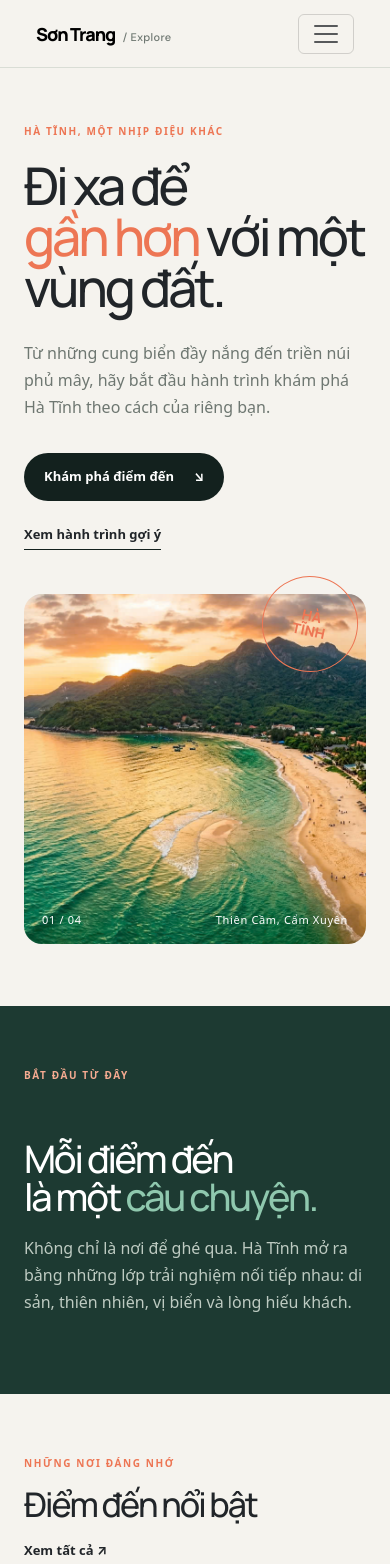
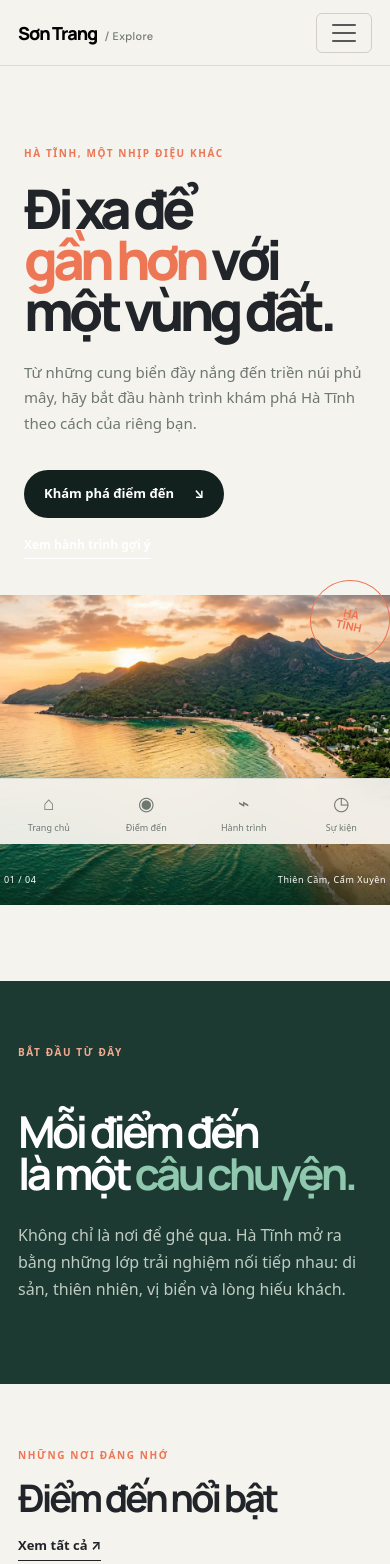
Before and after one commit to DungVVN/HaTinhTour-codex, a React (Vite) app: page / in a window 390 px wide. Shown: the top 1564 px of the page. Built offline with nearby package versions, Linux system fonts and the light colour scheme.

Commit message:
feat: redesign responsive full-screen experience

```diff
--- a/src/main.jsx
+++ b/src/main.jsx
@@ -5,97 +5,63 @@ import 'bootstrap/dist/css/bootstrap.min.css';
 import './styles.css';
 
 const destinations = [
-  { name: 'Biển Thiên Cầm', area: 'Cẩm Xuyên', type: 'Biển', image: '/bien-thien-cam-hoang-hon.jpg', text: 'Một cung biển cong mềm, nơi núi Hồng và mặt nước gặp nhau trong ánh chiều.' },
-  { name: 'Ngã ba Đồng Lộc', area: 'Can Lộc', type: 'Lịch sử', image: '/nga-ba-dong-loc-tuong-dai.jpg', text: 'Không gian tưởng niệm trang nghiêm, kể lại một phần ký ức không thể quên.' },
-  { name: 'Chùa Hương Tích', area: 'Can Lộc', type: 'Tâm linh', image: '/chua-huong-tich-panorama.jpg', text: 'Hành trình lên núi qua mây, rừng thông và quần thể cổ tự trên Hồng Lĩnh.' },
-  { name: 'Hồ sinh thái', area: 'Hà Tĩnh', type: 'Sinh thái', image: '/ho-sinh-thai-ha-tinh.jpg', text: 'Một khoảng xanh chậm rãi cho những ngày muốn rời xa nhịp sống đô thị.' },
+  { id: 'thien-cam', name: 'Biển Thiên Cầm', area: 'Cẩm Xuyên', type: 'Biển', image: '/bien-thien-cam-hoang-hon.jpg', text: 'Một cung biển cong mềm, nơi núi Hồng và mặt nước gặp nhau trong ánh chiều.' },
+  { id: 'dong-loc', name: 'Ngã ba Đồng Lộc', area: 'Can Lộc', type: 'Lịch sử', image: '/nga-ba-dong-loc-tuong-dai.jpg', text: 'Không gian tưởng niệm trang nghiêm, kể lại một phần ký ức không thể quên.' },
+  { id: 'huong-tich', name: 'Chùa Hương Tích', area: 'Can Lộc', type: 'Tâm linh', image: '/chua-huong-tich-panorama.jpg', text: 'Hành trình lên núi qua mây, rừng thông và quần thể cổ tự trên Hồng Lĩnh.' },
+  { id: 'sinh-thai', name: 'Hồ sinh thái', area: 'Hà Tĩnh', type: 'Sinh thái', image: '/ho-sinh-thai-ha-tinh.jpg', text: 'Một khoảng xanh chậm rãi cho những ngày muốn rời xa nhịp sống đô thị.' },
+  { id: 'thien-cam', name: 'Bãi biển Thiên Cầm', area: 'Cẩm Xuyên', type: 'Nghỉ dưỡng', image: '/thien-cam-beach.jpg', text: 'Nắng, gió và vị biển tạo nên một khoảng nghỉ rất riêng.' },
+  { id: 'food', name: 'Vị quê Hà Tĩnh', area: 'Hà Tĩnh', type: 'Ẩm thực', image: '/am-thuc-dac-san-ha-tinh.jpg', text: 'Mỗi món ăn là một cách người Hà Tĩnh kể chuyện về quê hương.' },
 ];
 
 const categories = [
-  ['01', 'Văn hóa', 'Những câu chuyện làm nên bản sắc vùng đất'],
-  ['02', 'Sinh thái', 'Rừng, hồ và những lối đi nhiều tầng xanh'],
-  ['03', 'Ẩm thực', 'Hương vị địa phương trong từng mùa du lịch'],
-  ['04', 'Tâm linh', 'Những điểm đến để lắng lại và kết nối'],
+  ['01', 'Văn hóa', 'Những câu chuyện làm nên bản sắc vùng đất'], ['02', 'Sinh thái', 'Rừng, hồ và những lối đi nhiều tầng xanh'],
+  ['03', 'Ẩm thực', 'Hương vị địa phương trong từng mùa du lịch'], ['04', 'Tâm linh', 'Những điểm đến để lắng lại và kết nối'],
 ];
 
 const journeys = [
   { title: 'Hà Tĩnh trong một ngày', meta: '4 điểm đến · Khoảng 8 giờ', image: '/bien-thien-cam-hoang-hon.jpg', stops: ['Ngã ba Đồng Lộc', 'Chùa Hương Tích', 'Biển Thiên Cầm'] },
-  { title: 'Theo dấu lịch sử', meta: '2 ngày 1 đêm · 5 điểm dừng', image: '/nga-ba-dong-loc-tuong-dai.jpg', stops: ['Ngã ba Đồng Lộc', 'Khu lưu niệm Nguyễn Du', 'Thành Sen'] },
+  { title: 'Theo dấu lịch sử', meta: '2 ngày 1 đêm · 5 điểm dừng', image: '/nga-ba-dong-loc.jpg', stops: ['Ngã ba Đồng Lộc', 'Nguyễn Du', 'Thành Sen'] },
   { title: 'Mùa xanh Hà Tĩnh', meta: 'Cuối tuần · Nhóm gia đình', image: '/sinh-thai-thac-nuoc.jpg', stops: ['Hồ sinh thái', 'Thác nước', 'Bữa cơm địa phương'] },
 ];
 
-function App() {
-  const [query, setQuery] = useState('');
-  const [activeFilter, setActiveFilter] = useState('Tất cả');
-  const [selected, setSelected] = useState(null);
-  const [shareOpen, setShareOpen] = useState(false);
-  const [copied, setCopied] = useState(false);
-  const [eventMode, setEventMode] = useState('list');
+const events = [
+  { date: '18', month: 'THÁNG 8', title: 'Lễ hội biển Thiên Cầm', place: 'Quảng trường biển Thiên Cầm · 19:00' },
+  { date: '24', month: 'THÁNG 8', title: 'Tuần văn hóa Nguyễn Du', place: 'Khu lưu niệm Đại thi hào Nguyễn Du' },
+  { date: '05', month: 'THÁNG 9', title: 'Phiên chợ vị quê', place: 'Trung tâm thành phố Hà Tĩnh' },
+];
 
-  const filteredDestinations = useMemo(() => destinations.filter((item) => {
-    const matchesFilter = activeFilter === 'Tất cả' || item.type === activeFilter;
-    const term = query.toLowerCase().trim();
-    return matchesFilter && (!term || `${item.name} ${item.area} ${item.type}`.toLowerCase().includes(term));
-  }), [activeFilter, query]);
+function Icon({ children }) { return <span className="icon" aria-hidden="true">{children}</span>; }
 
-  const copyLink = async () => {
-    try { await navigator.clipboard.writeText(window.location.href); } catch { /* mock fallback */ }
-    setCopied(true);
-    window.setTimeout(() => setCopied(false), 1800);
-  };
-
-  return <div className="site-shell">
-    <Navbar expand="md" className="topbar" sticky="top">
-      <Container className="topbar-inner">
-        <Navbar.Brand as="a" href="#top" className="wordmark" aria-label="Khám phá Hà Tĩnh">Sơn Trang <span>/ Explore</span></Navbar.Brand>
-        <Navbar.Toggle aria-controls="main-navigation" />
-        <Navbar.Collapse id="main-navigation">
-          <Nav className="main-nav mx-auto" aria-label="Điều hướng chính">
-            <Nav.Link href="#destinations">Điểm đến</Nav.Link><Nav.Link href="#journeys">Hành trình</Nav.Link><Nav.Link href="#events">Sự kiện</Nav.Link>
-          </Nav>
-          <Button as="a" href="#son-trang" variant="outline-dark" className="outline-link">Về Sơn Trang <span>↗</span></Button>
-        </Navbar.Collapse>
+function Header({ active, setActive }) {
+  return <>
+    <Navbar expand="lg" className="topbar" sticky="top">
+      <Container fluid className="topbar-inner page-gutter"><Navbar.Brand href="#top" className="wordmark">Sơn Trang <span>/ Explore</span></Navbar.Brand><Navbar.Toggle aria-controls="main-navigation" />
+        <Navbar.Collapse id="main-navigation"><Nav className="main-nav mx-auto"><Nav.Link active={active === 'destinations'} href="#destinations" onClick={() => setActive('destinations')}>Điểm đến</Nav.Link><Nav.Link active={active === 'journeys'} href="#journeys" onClick={() => setActive('journeys')}>Hành trình</Nav.Link><Nav.Link active={active === 'events'} href="#events" onClick={() => setActive('events')}>Sự kiện</Nav.Link></Nav><Button as="a" href="#son-trang" className="outline-link">Về Sơn Trang <span>↗</span></Button></Navbar.Collapse>
       </Container>
     </Navbar>
+    <nav className="mobile-nav" aria-label="Điều hướng mobile"><a href="#top">⌂<small>Trang chủ</small></a><a href="#destinations">◉<small>Điểm đến</small></a><a href="#journeys">⌁<small>Hành trình</small></a><a href="#events">◷<small>Sự kiện</small></a></nav>
+  </>;
+}
 
-    <main id="top">
-      <section className="hero section-pad">
-        <div className="hero-copy">
-          <p className="eyebrow">Hà Tĩnh, một nhịp điệu khác</p>
-          <h1>Đi xa để<br /><em>gần hơn</em> với một vùng đất.</h1>
-          <p className="hero-intro">Từ những cung biển đầy nắng đến triền núi phủ mây, hãy bắt đầu hành trình khám phá Hà Tĩnh theo cách của riêng bạn.</p>
-          <div className="hero-actions"><Button as="a" className="button button-dark" href="#destinations">Khám phá điểm đến <span>↘</span></Button><a className="text-link" href="#journeys">Xem hành trình gợi ý</a></div>
-        </div>
-        <div className="hero-visual"><img src="/bien-thien-cam-hoang-hon.jpg" alt="Biển Thiên Cầm lúc hoàng hôn" /><div className="hero-caption"><span>01 / 04</span><span>Thiên Cầm, Cẩm Xuyên</span></div><div className="hero-stamp">HÀ<br />TĨNH</div></div>
-      </section>
+function Hero() { return <section className="hero full-bleed" id="top"><div className="hero-copy page-gutter"><p className="eyebrow">Hà Tĩnh, một nhịp điệu khác</p><h1>Đi xa để<br /><em>gần hơn</em> với<br />một vùng đất.</h1><p className="hero-intro">Từ những cung biển đầy nắng đến triền núi phủ mây, hãy bắt đầu hành trình khám phá Hà Tĩnh theo cách của riêng bạn.</p><div className="hero-actions"><a className="button button-dark" href="#destinations">Khám phá điểm đến <span>↘</span></a><a className="text-link light-link" href="#journeys">Xem hành trình gợi ý</a></div></div><div className="hero-visual"><img src="/bien-thien-cam-hoang-hon.jpg" alt="Biển Thiên Cầm lúc hoàng hôn" /><div className="hero-caption"><span>01 / 04</span><span>Thiên Cầm, Cẩm Xuyên</span></div><div className="hero-stamp">HÀ<br />TĨNH</div></div><div className="hero-scroll">Cuộn để khám phá ↓</div></section>; }
 
-      <section className="intro-strip section-pad"><p className="eyebrow">Bắt đầu từ đây</p><div><h2>Mỗi điểm đến<br />là một <span>câu chuyện.</span></h2><p>Không chỉ là nơi để ghé qua. Hà Tĩnh mở ra bằng những lớp trải nghiệm nối tiếp nhau: di sản, thiên nhiên, vị biển và lòng hiếu khách.</p></div></section>
+function DestinationCard({ item, onSelect }) { return <Card className="destination-card" onClick={() => onSelect(item)}><Card.Img src={item.image} alt={item.name} /><Card.Body><div className="card-meta"><Badge>{item.type}</Badge><span>{item.area}</span></div><Card.Title as="h3">{item.name}</Card.Title><Card.Text>{item.text}</Card.Text><Button variant="light" className="icon-button" aria-label={`Xem chi tiết ${item.name}`}>↗</Button></Card.Body></Card>; }
 
-      <section id="destinations" className="section-pad destinations-section">
-        <div className="section-heading"><div><p className="eyebrow">Những nơi đáng nhớ</p><h2>Điểm đến nổi bật</h2></div><a className="text-link" href="#search">Xem tất cả <span>↗</span></a></div>
-        <div className="destination-layout">
-          <div className="destination-feature"><img src="/chua-huong-tich-panorama.jpg" alt="Chùa trên núi trong mây" /><div className="feature-label"><span>Điểm đến của tháng</span><strong>Chùa Hương Tích</strong><small>Can Lộc · Tâm linh</small></div></div>
-          <Row className="destination-grid g-3">{filteredDestinations.slice(0, 3).map((item) => <Col key={item.name} xs={12} sm={6}><Card className="destination-card h-100" onClick={() => setSelected(item)}><Card.Img variant="top" src={item.image} alt={item.name} /><Card.Body className="card-body"><div className="card-meta"><Badge bg="light" text="dark">{item.type}</Badge><span>{item.area}</span></div><Card.Title as="h3">{item.name}</Card.Title><Card.Text>{item.text}</Card.Text><Button variant="light" className="icon-button" aria-label={`Xem chi tiết ${item.name}`}>↗</Button></Card.Body></Card></Col>)}</Row>
-        </div>
-      </section>
-
-      <section id="search" className="search-section section-pad"><div className="search-header"><div><p className="eyebrow">Tìm theo cảm hứng</p><h2>Bạn muốn đi đâu?</h2></div><p>Chọn một chủ đề, hoặc nhập tên địa danh để bắt đầu.</p></div><div className="search-controls"><Form.Label className="search-box"><span>⌕</span><Form.Control value={query} onChange={(e) => setQuery(e.target.value)} placeholder="Tìm kiếm điểm đến, sự kiện, địa danh..." /></Form.Label><div className="filter-row">{['Tất cả', 'Biển', 'Lịch sử', 'Tâm linh', 'Sinh thái'].map((filter) => <Button variant={activeFilter === filter ? 'dark' : 'outline-secondary'} className="filter" key={filter} onClick={() => setActiveFilter(filter)}>{filter}</Button>)}</div></div><p className="result-note">{filteredDestinations.length} điểm đến phù hợp <span>{query || activeFilter !== 'Tất cả' ? `với “${query || activeFilter}”` : 'trong gợi ý hôm nay'}</span></p></section>
-
-      <section className="category-section section-pad"><div className="section-heading"><div><p className="eyebrow">Chọn một hướng đi</p><h2>Khám phá theo chủ đề</h2></div><span className="section-count">04 / 08 danh mục</span></div><div className="category-list">{categories.map(([number, title, description]) => <a href="#destinations" className="category-row" key={title}><span>{number}</span><h3>{title}</h3><p>{description}</p><strong>↗</strong></a>)}</div></section>
-
-      <section id="journeys" className="journey-section section-pad"><div className="journey-heading"><p className="eyebrow">Đã sắp xếp cho bạn</p><h2>Một ngày, hai ngày,<br /><em>hay cả một mùa.</em></h2><p>Những hành trình gợi ý để bạn có thể lên đường ngay từ lần đầu tiên.</p></div><div className="journey-grid">{journeys.map((journey, index) => <article className={`journey-card journey-${index + 1}`} key={journey.title}><img src={journey.image} alt={journey.title} /><div className="journey-overlay"><span>{journey.meta}</span><h3>{journey.title}</h3><p>{journey.stops.join('  →  ')}</p><button className="light-link" onClick={() => setSelected({ name: journey.title, area: journey.meta, type: 'Hành trình', image: journey.image, text: journey.stops.join(' → ') })}>Xem hành trình ↗</button></div></article>)}</div></section>
-
-      <section id="events" className="events-section section-pad"><div className="section-heading"><div><p className="eyebrow">Lưu lại ngày hẹn</p><h2>Sự kiện & theo mùa</h2></div><div className="mode-switch"><button className={eventMode === 'list' ? 'active' : ''} onClick={() => setEventMode('list')}>Danh sách</button><button className={eventMode === 'calendar' ? 'active' : ''} onClick={() => setEventMode('calendar')}>Lịch</button></div></div>{eventMode === 'list' ? <div className="event-list"><article><span className="event-date">18<br /><small>THÁNG 8</small></span><div><span className="event-status">Sắp diễn ra</span><h3>Lễ hội biển Thiên Cầm</h3><p>Quảng trường biển Thiên Cầm · 19:00</p></div><span>↗</span></article><article><span className="event-date">24<br /><small>THÁNG 8</small></span><div><span className="event-status muted">Đang diễn ra</span><h3>Tuần văn hóa Nguyễn Du</h3><p>Khu lưu niệm Đại thi hào Nguyễn Du</p></div><span>↗</span></article></div> : <div className="calendar"><div className="calendar-top"><strong>Tháng 8 / 2026</strong><span>← &nbsp; →</span></div><div className="calendar-days">{['T2','T3','T4','T5','T6','T7','CN'].map((day) => <span key={day}>{day}</span>)}{Array.from({ length: 31 }, (_, i) => <button className={i + 1 === 18 || i + 1 === 24 ? 'has-event' : ''} key={i}>{i + 1}</button>)}</div></div>}</section>
-
-      <section id="son-trang" className="son-trang"><div className="son-image"><img src="/ha-tinh-scenery.jpg" alt="Cảnh quan Hà Tĩnh" /></div><div className="son-copy"><p className="eyebrow">Khám phá thêm</p><h2>Sơn Trang</h2><p>Một điểm dừng để nghỉ ngơi, kết nối và tiếp tục những hành trình đẹp hơn tại Hà Tĩnh.</p><a className="button button-light" href="#top">Khám phá Sơn Trang <span>↗</span></a></div></section>
-    </main>
-
-    <footer className="footer section-pad"><div className="wordmark">Sơn Trang <span>/ Explore</span></div><p>Khám phá Hà Tĩnh theo nhịp của riêng bạn.</p><span>© 2026 Sơn Trang</span></footer>
-
-    <Modal show={Boolean(selected)} onHide={() => setSelected(null)} centered className="detail-modal-bootstrap">
-      <Modal.Header closeButton><Modal.Title>{selected?.name}</Modal.Title></Modal.Header>
-      {selected && <><Modal.Body><img className="modal-image" src={selected.image} alt={selected.name} /><div className="card-meta mt-3"><Badge bg="light" text="dark">{selected.type}</Badge><span>{selected.area}</span></div><p className="mt-3 mb-0">{selected.text}</p></Modal.Body><Modal.Footer><Button variant="dark" onClick={() => setShareOpen(true)}>Chia sẻ ↗</Button><Button variant="outline-dark" onClick={() => setSelected(null)}>Xem trên bản đồ</Button></Modal.Footer></>}
-    </Modal>
+function App() {
+  const [query, setQuery] = useState(''); const [filter, setFilter] = useState('Tất cả'); const [selected, setSelected] = useState(null); const [shareOpen, setShareOpen] = useState(false); const [copied, setCopied] = useState(false); const [eventMode, setEventMode] = useState('list'); const [active, setActive] = useState('home');
+  const filtered = useMemo(() => destinations.filter((item) => (filter === 'Tất cả' || item.type === filter) && `${item.name} ${item.area} ${item.type}`.toLowerCase().includes(query.toLowerCase().trim())), [query, filter]);
+  const select = (item) => setSelected(item); const copyLink = async () => { try { await navigator.clipboard.writeText(window.location.href); } catch {} setCopied(true); window.setTimeout(() => setCopied(false), 1800); };
+  return <div className="site-shell"><Header active={active} setActive={setActive} /><main>
+    <Hero />
+    <section className="intro-strip full-bleed section-pad"><p className="eyebrow">Bắt đầu từ đây</p><div><h2>Mỗi điểm đến<br />là một <span>câu chuyện.</span></h2><p>Không chỉ là nơi để ghé qua. Hà Tĩnh mở ra bằng những lớp trải nghiệm nối tiếp nhau: di sản, thiên nhiên, vị biển và lòng hiếu khách.</p></div></section>
+    <section id="destinations" className="section-pad destinations-section"><div className="section-heading"><div><p className="eyebrow">Những nơi đáng nhớ</p><h2>Điểm đến nổi bật</h2></div><a className="text-link" href="#search">Xem tất cả ↗</a></div><div className="destination-layout"><div className="destination-feature"><img src="/chua-huong-tich-panorama.jpg" alt="Chùa Hương Tích trên núi" /><div className="feature-label"><span>Điểm đến của tháng</span><strong>Chùa Hương Tích</strong><small>Can Lộc · Tâm linh</small></div></div><Row className="destination-grid g-3">{filtered.slice(0, 4).map(item => <Col key={item.id + item.image} xs={12} sm={6}><DestinationCard item={item} onSelect={select} /></Col>)}</Row></div></section>
+    <section id="search" className="search-section section-pad"><div className="search-header"><div><p className="eyebrow">Tìm theo cảm hứng</p><h2>Bạn muốn đi đâu?</h2></div><p>Chọn một chủ đề, hoặc nhập tên địa danh để bắt đầu.</p></div><div className="search-controls"><Form.Label className="search-box"><span>⌕</span><Form.Control value={query} onChange={e => setQuery(e.target.value)} placeholder="Tìm kiếm điểm đến, sự kiện, địa danh..." /></Form.Label><div className="filter-row">{['Tất cả', 'Biển', 'Lịch sử', 'Tâm linh', 'Sinh thái'].map(item => <Button key={item} className={`filter ${filter === item ? 'active' : ''}`} onClick={() => setFilter(item)}>{item}</Button>)}</div></div><p className="result-note">{filtered.length} điểm đến phù hợp <span>{query || filter !== 'Tất cả' ? `với “${query || filter}”` : 'trong gợi ý hôm nay'}</span></p></section>
+    <section className="category-section section-pad"><div className="section-heading"><div><p className="eyebrow">Chọn một hướng đi</p><h2>Khám phá theo chủ đề</h2></div><span className="section-count">04 / 08 danh mục</span></div><div className="category-list">{categories.map(([number, title, description]) => <a href="#destinations" className="category-row" key={title}><span>{number}</span><h3>{title}</h3><p>{description}</p><strong>↗</strong></a>)}</div></section>
+    <section id="journeys" className="journey-section section-pad"><div className="journey-heading"><p className="eyebrow">Đã sắp xếp cho bạn</p><h2>Một ngày, hai ngày,<br /><em>hay cả một mùa.</em></h2><p>Những hành trình gợi ý để bạn có thể lên đường ngay từ lần đầu tiên.</p></div><div className="journey-grid">{journeys.map((journey, index) => <article className={`journey-card journey-${index + 1}`} key={journey.title}><img src={journey.image} alt={journey.title} /><div className="journey-overlay"><span>{journey.meta}</span><h3>{journey.title}</h3><p>{journey.stops.join('  →  ')}</p><button className="light-link" onClick={() => select({ name: journey.title, area: journey.meta, type: 'Hành trình', image: journey.image, text: journey.stops.join(' → ') })}>Xem hành trình ↗</button></div></article>)}</div></section>
+    <section id="events" className="events-section section-pad"><div className="section-heading"><div><p className="eyebrow">Lưu lại ngày hẹn</p><h2>Sự kiện & theo mùa</h2></div><div className="mode-switch"><button className={eventMode === 'list' ? 'active' : ''} onClick={() => setEventMode('list')}>Danh sách</button><button className={eventMode === 'calendar' ? 'active' : ''} onClick={() => setEventMode('calendar')}>Lịch</button></div></div>{eventMode === 'list' ? <div className="event-list">{events.map(event => <article key={event.title}><span className="event-date">{event.date}<br /><small>{event.month}</small></span><div><span className="event-status">Sắp diễn ra</span><h3>{event.title}</h3><p>{event.place}</p></div><span>↗</span></article>)}</div> : <div className="calendar"><div className="calendar-top"><strong>Tháng 8 / 2026</strong><span>← &nbsp; →</span></div><div className="calendar-days">{['T2', 'T3', 'T4', 'T5', 'T6', 'T7', 'CN'].map(day => <span key={day}>{day}</span>)}{Array.from({ length: 31 }, (_, i) => <button className={i + 1 === 18 || i + 1 === 24 ? 'has-event' : ''} key={i}>{i + 1}</button>)}</div></div>}</section>
+    <section id="son-trang" className="son-trang full-bleed"><div className="son-image"><img src="/ha-tinh-scenery.jpg" alt="Cảnh quan Hà Tĩnh" /></div><div className="son-copy"><p className="eyebrow">Khám phá thêm</p><h2>Sơn Trang</h2><p>Một điểm dừng để nghỉ ngơi, kết nối và tiếp tục những hành trình đẹp hơn tại Hà Tĩnh.</p><a className="button button-light" href="#top">Khám phá Sơn Trang ↗</a></div></section>
+  </main><footer className="footer section-pad"><div className="wordmark">Sơn Trang <span>/ Explore</span></div><p>Khám phá Hà Tĩnh theo nhịp của riêng bạn.</p><span>© 2026 Sơn Trang</span></footer>
+    <Modal show={Boolean(selected)} onHide={() => setSelected(null)} centered className="detail-modal-bootstrap"><Modal.Header closeButton><Modal.Title>{selected?.name}</Modal.Title></Modal.Header>{selected && <><Modal.Body><img className="modal-image" src={selected.image} alt={selected.name} /><div className="card-meta mt-3"><Badge>{selected.type}</Badge><span>{selected.area}</span></div><p className="mt-3 mb-0">{selected.text}</p></Modal.Body><Modal.Footer><Button variant="dark" onClick={() => setShareOpen(true)}>Chia sẻ ↗</Button><Button variant="outline-dark" onClick={() => setSelected(null)}>Xem trên bản đồ</Button></Modal.Footer></>}</Modal>
     {shareOpen && <div className="share-popover"><button onClick={() => setShareOpen(false)} aria-label="Đóng">×</button><strong>Chia sẻ</strong><a href="https://www.facebook.com/sharer/sharer.php" target="_blank" rel="noreferrer">Facebook</a><a href="#top">Zalo</a><button onClick={copyLink}>{copied ? '✓ Đã sao chép liên kết' : 'Sao chép liên kết'}</button></div>}
   </div>;
 }
```
Also changed, not shown: src/styles.css.
